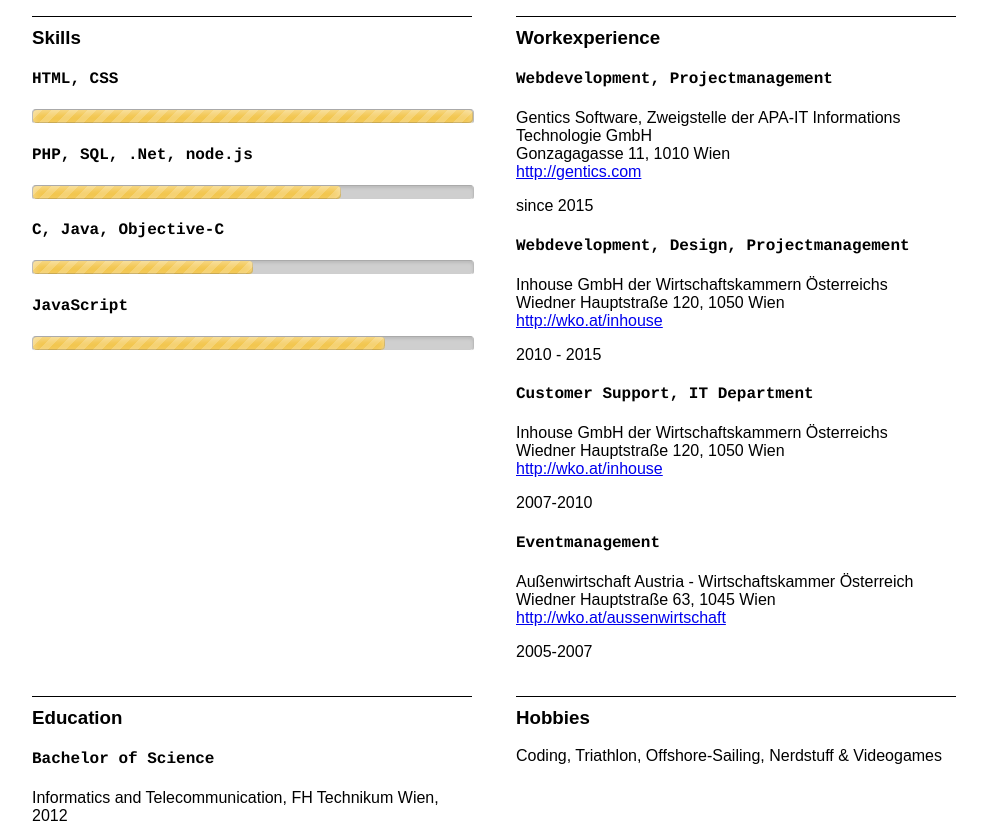
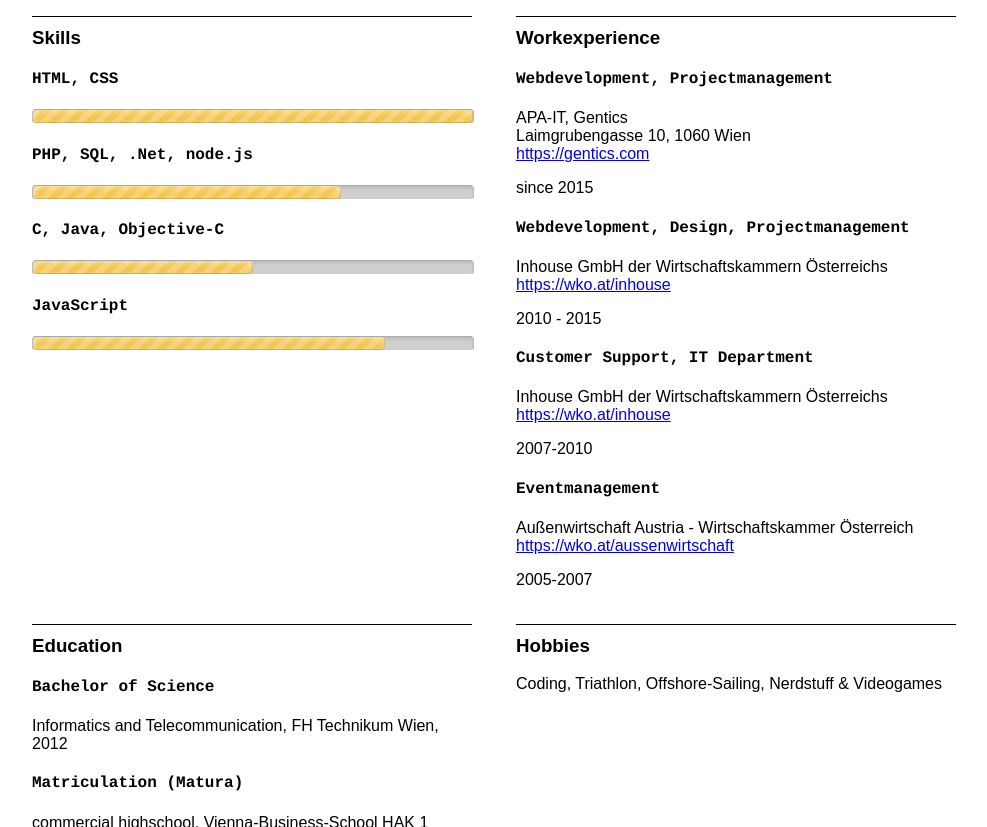
Before and after one commit to bernhardriegler/bernhardriegler.github.io, a plain HTML site: page cv/cv.html in a window 1280 px wide. Shown: the part 417-1244 px from the top of the page, without its empty margins (6-993 px from the left). Drawn offline with Linux system fonts and the light colour scheme.

Commit message:
update employer name

```diff
--- a/cv/cv.html
+++ b/cv/cv.html
@@ -381,16 +381,16 @@
         <section>
             <h3>Workexperience</h3>
             <h4>Webdevelopment, Projectmanagement</h4>
-            <p>Gentics Software, Zweigstelle der APA-IT Informations Technologie GmbH<br>Gonzagagasse 11, 1010 Wien<br><a href="http://gentics.com">http://gentics.com</a></p>
+            <p>APA-IT, Gentics<br>Laimgrubengasse 10, 1060 Wien<br><a href="https://gentics.com">https://gentics.com</a></p>
             <p>since 2015</p>
             <h4>Webdevelopment, Design, Projectmanagement</h4>
-            <p>Inhouse GmbH der Wirtschaftskammern Österreichs<br>Wiedner Hauptstraße 120, 1050 Wien<br><a href="http://wko.at/inhouse">http://wko.at/inhouse</a></p>
+            <p>Inhouse GmbH der Wirtschaftskammern Österreichs<br><a href="https://wko.at/inhouse">https://wko.at/inhouse</a></p>
             <p>2010 - 2015</p>
             <h4>Customer Support, IT Department</h4>
-            <p>Inhouse GmbH der Wirtschaftskammern Österreichs<br>Wiedner Hauptstraße 120, 1050 Wien<br><a href="http://wko.at/inhouse">http://wko.at/inhouse</a></p>
+            <p>Inhouse GmbH der Wirtschaftskammern Österreichs<br><a href="https://wko.at/inhouse">https://wko.at/inhouse</a></p>
             <p>2007-2010</p>
             <h4>Eventmanagement</h4>
-            <p>Außenwirtschaft Austria - Wirtschaftskammer Österreich<br>Wiedner Hauptstraße 63, 1045 Wien<br><a href="http://wko.at/aussenwirtschaft">http://wko.at/aussenwirtschaft</a></p>
+            <p>Außenwirtschaft Austria - Wirtschaftskammer Österreich<br><a href="https://wko.at/aussenwirtschaft">https://wko.at/aussenwirtschaft</a></p>
             <p>2005-2007</p>
         </section>
         <section>
```
